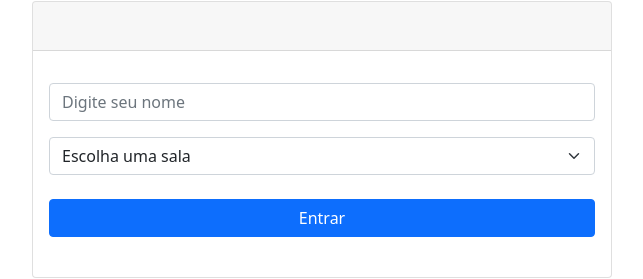
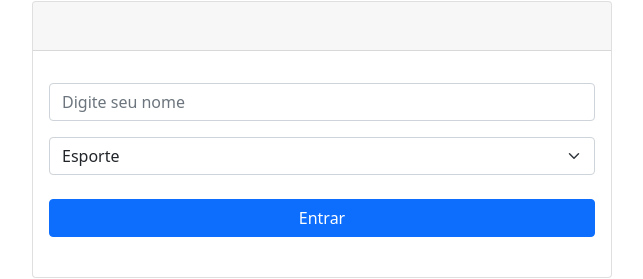
Before and after one commit to carlosdanielcabral/chat-websocket, a Next.js app in the folder frontend/: page / in a window 1280 px wide. Shown: the part 261-540 px from the top of the page, without its empty margins (318-961 px from the left). Built offline with nearby package versions, Linux system fonts and the light colour scheme.

Commit message:
feat: add socket emmit

```diff
--- a/frontend/pages/_app.tsx
+++ b/frontend/pages/_app.tsx
@@ -1,8 +1,15 @@
+import AppContext from '../context/AppContext';
+import Provider from '../context/Provider';
 import '../styles/globals.css'
 import 'bootstrap/dist/css/bootstrap.css'
+import { AppProps } from 'next/app';
 
 function MyApp({ Component, pageProps }: AppProps) {
-  return <Component {...pageProps} />
+  return (
+    <Provider>
+      <Component {...pageProps} />
+    </Provider>
+  )
 }
 
 export default MyApp
--- a/frontend/pages/index.tsx
+++ b/frontend/pages/index.tsx
@@ -1,17 +1,19 @@
-import { EventHandler, FormEvent, FormEventHandler, useState } from 'react'
+import { EventHandler, FormEvent, FormEventHandler, useContext, useState } from 'react'
 import type { NextPage } from 'next'
 import Head from 'next/head'
 import Image from 'next/image'
 import { useRouter } from 'next/router'
+import AppContext from '../context/AppContext';
 import styles from '../styles/Home.module.css'
 
 const Home: NextPage = () => {
+  const { nome, setNome } = useContext(AppContext);
   const router = useRouter();
-  const [sala, setSala] = useState('');
-  const [nome, setNome] = useState('');
+  const [sala, setSala] = useState('Esporte');
 
   const irParaASala = (e: FormEvent) => {
     e.preventDefault();
+    console.log(nome);
     router.push(`/salas/${sala}`)
   }
 
@@ -31,8 +33,11 @@ const Home: NextPage = () => {
               />
             </div>
             <div className="input-field col s12">
-              <select className="form-select my-3" onChange={ (e) => setSala(e.target.value) }>
-                <option value="" disabled selected>Escolha uma sala</option>
+              <select
+                className="form-select my-3"
+                onChange={ (e) => setSala(e.target.value) }
+                defaultValue="esporte"
+              >
                 <option value="esporte">Esporte</option>
                 <option value="estilo-de-vida">Estilo de vida</option>
                 <option value="musica">Música</option>
```
Also changed, not shown: frontend/pages/salas/[categoria].tsx (+9 -1 lines).
